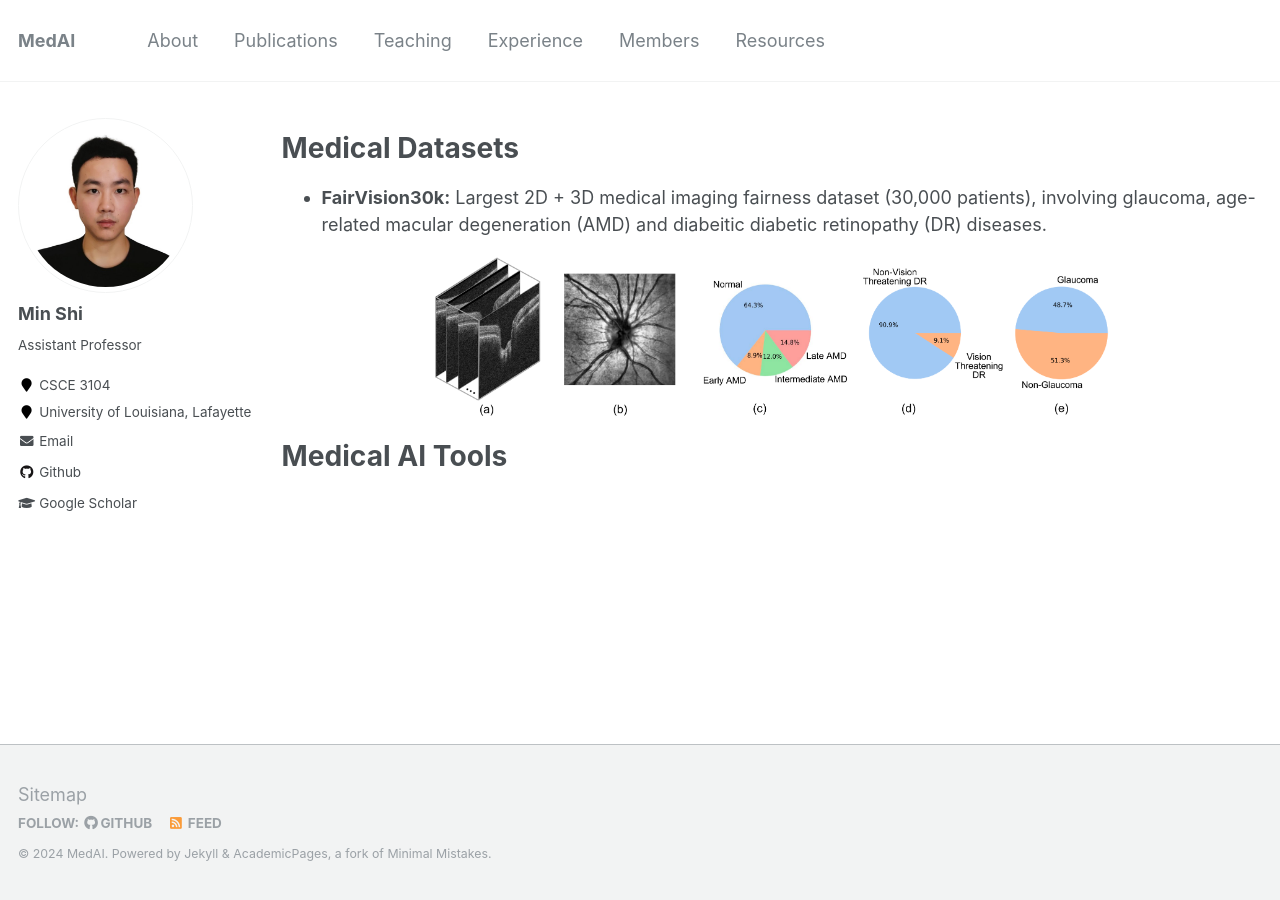
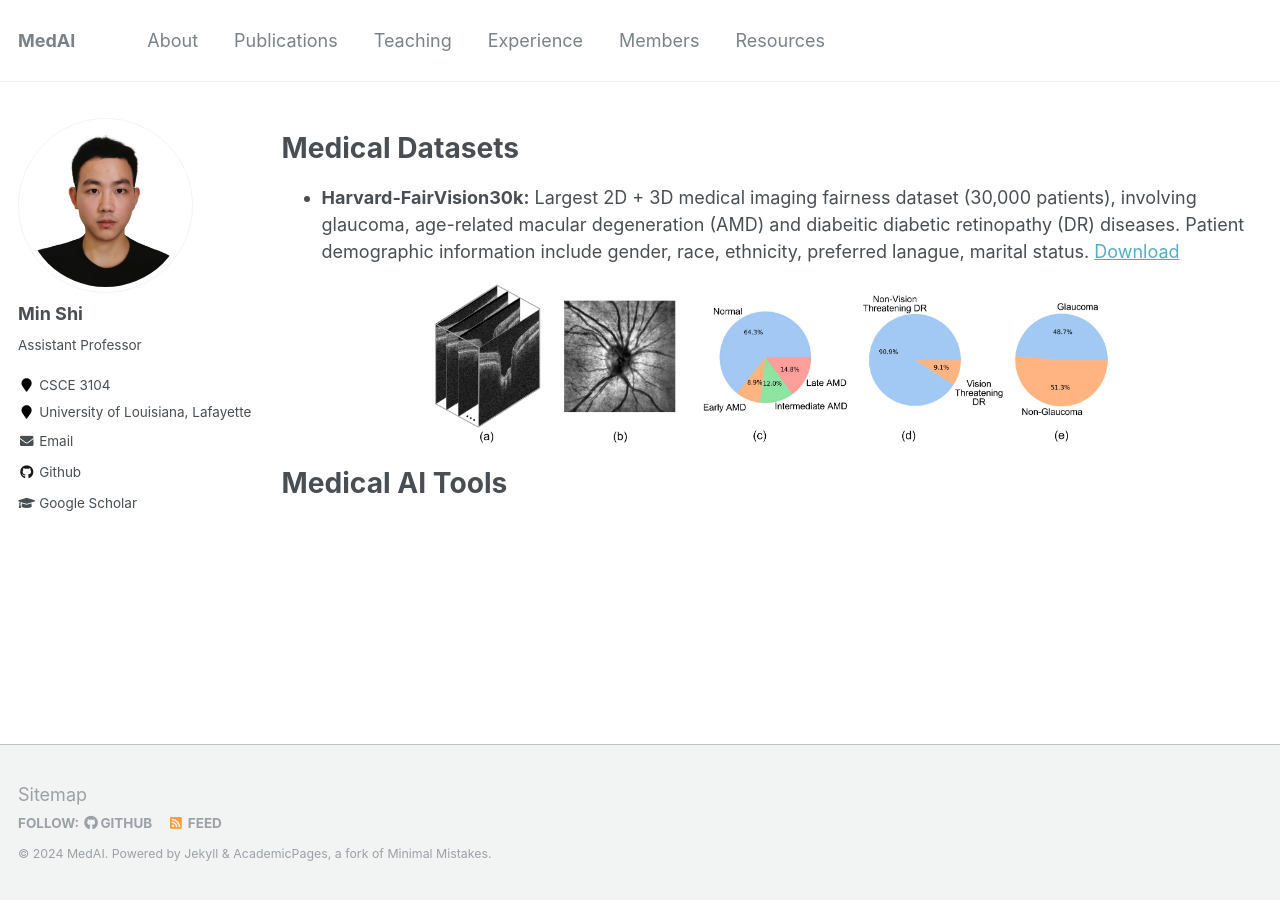
Before and after one commit to shiminxst/shiminxst.github.io, a Jekyll site: the page built from _pages/resource.md, in a window 1280 px wide. Built offline with Jekyll 4.4.1, drawn with Linux system fonts in a browser that asks for light colours.

Commit message:
Update resource.md

```diff
--- a/_pages/resource.md
+++ b/_pages/resource.md
@@ -10,7 +10,7 @@ author_profile: true
 Medical Datasets
 ======
 
-- **FairVision30k:** Largest 2D + 3D medical imaging fairness dataset (30,000 patients), involving glaucoma, age-related macular degeneration (AMD)  and diabeitic diabetic retinopathy (DR) diseases.
+- **Harvard-FairVision30k:** Largest 2D + 3D medical imaging fairness dataset (30,000 patients), involving glaucoma, age-related macular degeneration (AMD)  and diabeitic diabetic retinopathy (DR) diseases. Patient demographic information include gender, race, ethnicity, preferred lanague, marital status. [Download](http://ophai.hms.harvard.edu/datasets/harvard-fairvision30k)
 
 <p align="center">
     <img src="/images/img/project/fairvision.png" width="700">
```
